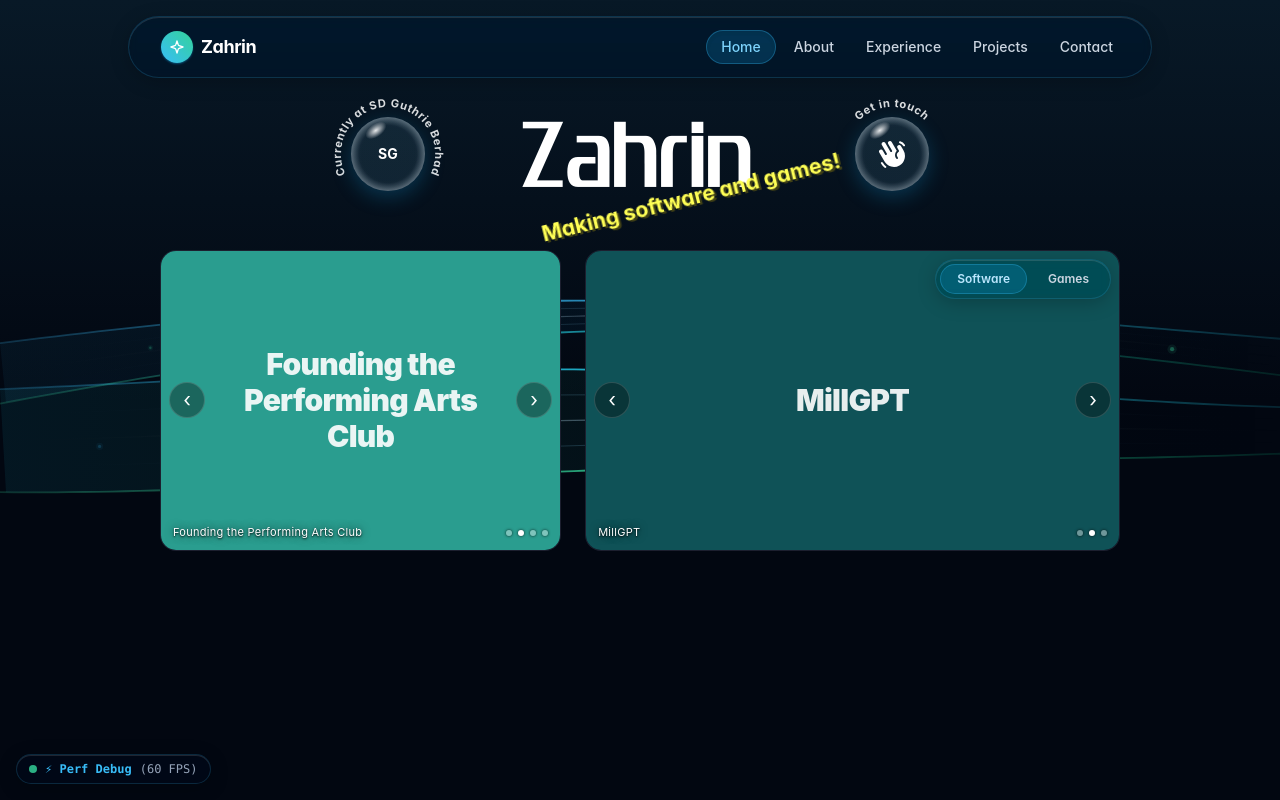
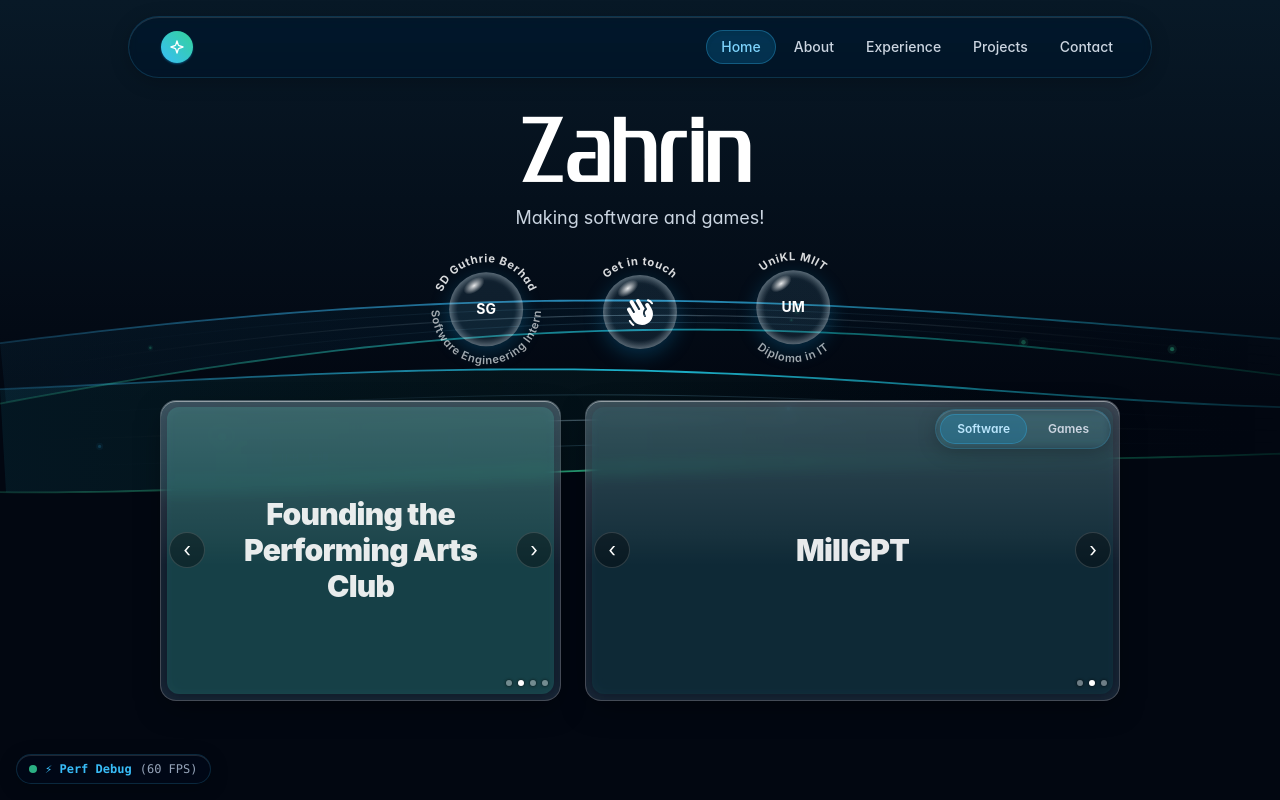
Before and after one commit to muhammadzahrin/portfolio-website, a Next.js app: page / in a window 1280 px wide. Shown: the top 800 px of the page. Built offline with nearby package versions, Linux system fonts and the light colour scheme.

Commit message:
feat: home bubble row, glass panels and subtitle v0.1.34
Co-Authored-By: Claude Opus 5.5 <noreply@anthropic.com>

```diff
--- a/package.json
+++ b/package.json
@@ -1,6 +1,6 @@
 {
   "name": "portfolio-website",
-  "version": "0.1.33",
+  "version": "0.1.34",
   "private": true,
   "scripts": {
     "dev": "next dev",
--- a/src/app/globals.css
+++ b/src/app/globals.css
@@ -392,12 +392,12 @@ html.disable-backdrop-blur .glass-card-surface {
 }
 
 /* 12fr:16fr with 4:3 and 16:9 panels gives both the same height (9 units);
-   the max-width caps that height at the screen height left over after the navbar and intro */
+   the max-width caps that height at the screen height left over after the navbar, title and bubbles (420px) */
 @media (min-width: 768px) {
   .home-panels {
     grid-template-columns: 12fr 16fr;
     gap: 24px;
-    max-width: calc((100vh - 290px) * 28 / 9 + 24px);
+    max-width: calc((100vh - 420px) * 28 / 9 + 24px);
     margin-inline: auto;
   }
 }
@@ -423,6 +423,11 @@ html.disable-backdrop-blur .glass-card-surface {
   font-weight: 700;
   letter-spacing: 0.06em;
   fill: rgba(255, 255, 255, 0.85);
+}
+
+.bubble-ring-bottom {
+  font-weight: 600;
+  fill: rgba(255, 255, 255, 0.65);
 }
 
 .bubble {
@@ -463,7 +468,7 @@ html.disable-backdrop-blur .glass-card-surface {
 /* Desktop hover: the logo does a quick full turn, then rests facing forward; the hand waves */
 @media (hover: hover) {
   .bubble-link:hover .bubble-spin {
-    animation: bubble-spin 2.2s ease-in-out infinite;
+    animation: bubble-spin 1s ease-in-out infinite;
   }
 
   .bubble-link:hover .bubble-wave {
@@ -473,7 +478,44 @@ html.disable-backdrop-blur .glass-card-surface {
 
 @keyframes bubble-spin {
   0% { transform: rotateY(0deg); }
-  35%, 100% { transform: rotateY(360deg); }
+  65%, 100% { transform: rotateY(360deg); }
+}
+
+/* Each bubble drifts slowly in place, out of step with the others. `translate`, not transform, so the press effect still works */
+.bubble-row .bubble-link {
+  animation: bubble-float 7s ease-in-out infinite;
+}
+
+.bubble-row > :nth-child(2) { animation-delay: -2.3s; animation-duration: 8s; }
+.bubble-row > :nth-child(3) { animation-delay: -4.6s; animation-duration: 7.5s; }
+
+@keyframes bubble-float {
+  0%, 100% { translate: 0 0; }
+  25% { translate: 2px -4px; }
+  50% { translate: 0 -6px; }
+  75% { translate: -2px -3px; }
+}
+
+@media (prefers-reduced-motion: reduce) {
+  .bubble-row .bubble-link { animation: none; }
+}
+
+/* Home panels as Frutiger Aero glass: a frosted frame with a glossy top half over the picture */
+.aero-panel {
+  background: rgba(186, 230, 253, 0.08);
+  -webkit-backdrop-filter: blur(8px) saturate(150%);
+  backdrop-filter: blur(8px) saturate(150%);
+  border: 1px solid rgba(255, 255, 255, 0.22);
+  box-shadow: inset 0 1px 0 rgba(255, 255, 255, 0.45), inset 0 0 18px rgba(125, 211, 252, 0.12), 0 10px 30px -8px rgba(0, 0, 0, 0.5);
+}
+
+.aero-panel::after {
+  content: '';
+  position: absolute;
+  inset: 0;
+  border-radius: inherit;
+  pointer-events: none;
+  background: linear-gradient(180deg, rgba(255, 255, 255, 0.16), rgba(255, 255, 255, 0.04) 45%, transparent 55%);
 }
 
 @keyframes bubble-wave {
@@ -529,34 +571,6 @@ html.disable-backdrop-blur .glass-card-surface {
   font-weight: 700;
   letter-spacing: 0;
   color: #fff;
-}
-
-/* Tagline as a title-screen splash: yellow, tilted, hanging off the name's lower right, pulsing */
-.splash {
-  position: absolute;
-  left: 60%; /* phones: kept clear of the bubble on the right */
-  top: 92%;
-  translate: -50% -50%;
-  rotate: -14deg;
-  white-space: nowrap;
-  font-size: 11px;
-  font-weight: 700;
-  color: #ffff55;
-  text-shadow: 2px 2px 0 #3f3f15;
-  animation: splash-pulse 0.5s ease-in-out infinite alternate;
-}
-
-@media (min-width: 640px) {
-  .splash { font-size: 16px; }
-}
-
-@media (min-width: 768px) {
-  .splash { left: 72%; font-size: 20px; }
-}
-
-@keyframes splash-pulse {
-  from { scale: 1; }
-  to { scale: 1.08; }
 }
 
 @keyframes intro-failsafe {
--- a/src/app/page.tsx
+++ b/src/app/page.tsx
@@ -15,47 +15,58 @@ const meSlides = memoriesData
   .filter((m) => m.category === 'event' || m.category === 'education')
   .map((m, i) => ({ id: m._id, caption: m.title, image: m.photos?.[0], color: PLACEHOLDER_COLORS[i % PLACEHOLDER_COLORS.length] }));
 
+/** Logo for a bubble, or the name's initials until there is one */
+function BubbleLogo({ name, logo }: { name: string; logo?: string }) {
+  // eslint-disable-next-line @next/next/no-img-element
+  if (logo) return <img src={logo} alt="" className="w-9 h-9 object-contain" />;
+  return <>{name.split(' ').map((w) => w[0]).join('').slice(0, 2)}</>;
+}
+
 export default function HomePage() {
   const job = workExperiences.find((w) => w.isCurrent);
+  const uni = memoriesData.find((m) => m.category === 'education');
 
   return (
     // Same width and top padding as the other pages
-    <div className="home max-w-5xl mx-auto px-4 sm:px-6 lg:px-8 pt-3 sm:pt-5 pb-4 flex flex-col gap-6 md:gap-10">
-      {/* Title screen: my name in the middle with a splash line, a bubble either side
-          (at the edges on phones, beside the name on desktop) */}
-      <section className="grid grid-cols-[1fr_auto_1fr] items-center gap-x-2 md:gap-x-20">
-        <div className="justify-self-start md:justify-self-end">
+    <div className="home max-w-5xl mx-auto px-4 sm:px-6 lg:px-8 pt-3 sm:pt-5 pb-4 flex flex-col gap-6 md:gap-8">
+      {/* Title screen: my name, a subtitle, then a row of bubbles like a menu */}
+      <section className="flex flex-col items-center text-center">
+        <h1 className="text-5xl sm:text-7xl md:text-8xl leading-[1.1]">
+          <span data-intro-target className="intro-name">
+            {siteConfig.name}
+          </span>
+        </h1>
+        <p className="mt-1 text-base sm:text-lg text-slate-300">{siteConfig.tagline}</p>
+
+        <div className="bubble-row mt-4 md:mt-6 flex justify-center gap-3 sm:gap-10">
           {job && (
             <Bubble
               href="/experience"
               id="ring-job"
               label={`Currently ${job.role} at ${job.organisation}`}
-              ringText={`Currently at ${job.organisation}`}
+              ringText={job.organisation}
+              ringBottom={job.role}
               iconClassName="bubble-spin text-sm font-bold text-white"
             >
-              {job.logo ? (
-                // eslint-disable-next-line @next/next/no-img-element
-                <img src={job.logo} alt="" className="w-9 h-9 object-contain" />
-              ) : (
-                job.organisation.split(' ').map((w) => w[0]).join('').slice(0, 2)
-              )}
+              <BubbleLogo name={job.organisation} logo={job.logo} />
             </Bubble>
           )}
-        </div>
-
-        <div className="relative">
-          <h1 className="text-5xl sm:text-7xl md:text-8xl leading-[1.1]">
-            <span data-intro-target className="intro-name">
-              {siteConfig.name}
-            </span>
-          </h1>
-          <p className="splash">{siteConfig.tagline}</p>
-        </div>
-
-        <div className="justify-self-end md:justify-self-start">
           <Bubble href="/contact" id="ring-contact" label="Get in touch" ringText="Get in touch" iconClassName="bubble-wave text-white">
             <HandWaveIcon />
           </Bubble>
+          {uni && (
+            <Bubble
+              href="/about"
+              id="ring-uni"
+              label={`Studying ${uni.subtitle} at ${uni.title}`}
+              ringText={uni.title}
+              // The full name runs up both sides of the ring
+              ringBottom="Diploma in IT"
+              iconClassName="bubble-spin text-sm font-bold text-white"
+            >
+              <BubbleLogo name={uni.title} />
+            </Bubble>
+          )}
         </div>
       </section>
 
--- a/src/components/home/Bubble.tsx
+++ b/src/components/home/Bubble.tsx
@@ -6,7 +6,9 @@ interface BubbleProps {
   label: string;
   /** Text curved around the bubble, centred over the top */
   ringText: string;
-  /** Unique per page: names the SVG circle the ring text follows */
+  /** Optional second line, centred along the bottom and read left to right */
+  ringBottom?: string;
+  /** Unique per page: names the SVG circles the ring text follows */
   id: string;
   /** What spins/waves inside on hover (desktop): see .bubble-spin / .bubble-wave */
   iconClassName: string;
@@ -14,9 +16,11 @@ interface BubbleProps {
 }
 
 const RING_RADIUS = 42;
+// The bottom line hangs inward from its baseline, so its circle is one cap height wider to share the top line's band
+const BOTTOM_RADIUS = 49;
 
 /** Soap-bubble link with its label curved around it, like a console menu bubble. */
-export function Bubble({ href, label, ringText, id, iconClassName, children }: BubbleProps) {
+export function Bubble({ href, label, ringText, ringBottom, id, iconClassName, children }: BubbleProps) {
   return (
     <Link href={href} aria-label={label} className="bubble-link apple-press">
       <svg viewBox="0 0 100 100" className="bubble-ring" aria-hidden="true">
@@ -27,6 +31,17 @@ export function Bubble({ href, label, ringText, id, iconClassName, children }: B
             {ringText}
           </textPath>
         </text>
+        {ringBottom && (
+          <>
+            {/* Starts at the top going anticlockwise, so its middle is the bottom and the text there stays upright */}
+            <path id={`${id}-bottom`} fill="none" d={`M 50,${50 - BOTTOM_RADIUS} a ${BOTTOM_RADIUS},${BOTTOM_RADIUS} 0 1,0 0,${BOTTOM_RADIUS * 2} a ${BOTTOM_RADIUS},${BOTTOM_RADIUS} 0 1,0 0,-${BOTTOM_RADIUS * 2}`} />
+            <text className="bubble-ring-bottom">
+              <textPath href={`#${id}-bottom`} startOffset="50%" textAnchor="middle">
+                {ringBottom}
+              </textPath>
+            </text>
+          </>
+        )}
       </svg>
       <span className="bubble">
         <span className={iconClassName}>{children}</span>
--- a/src/components/home/Slideshow.tsx
+++ b/src/components/home/Slideshow.tsx
@@ -45,7 +45,7 @@ export function Slideshow({ slides, href, label, className = '', children }: Sli
 
   return (
     <div
-      className={`group relative overflow-hidden rounded-2xl border border-white/10 bg-slate-950 ${className}`}
+      className={`group relative rounded-2xl aero-panel ${className}`}
       onMouseEnter={() => setPaused(true)}
       onMouseLeave={() => setPaused(false)}
     >
@@ -53,24 +53,28 @@ export function Slideshow({ slides, href, label, className = '', children }: Sli
         <div
           key={slide.id}
           aria-hidden="true"
-          className={`absolute inset-0 transition-opacity duration-700 ${i === shown ? 'opacity-100' : 'opacity-0'}`}
+          // Inset inside the glass frame
+          className={`absolute inset-1.5 rounded-xl overflow-hidden transition-opacity duration-700 ${i === shown ? 'opacity-100' : 'opacity-0'}`}
         >
           {slide.image ? (
-            // eslint-disable-next-line @next/next/no-img-element
-            <img src={slide.image} alt="" className="w-full h-full object-cover" />
+            <>
+              {/* eslint-disable-next-line @next/next/no-img-element */}
+              <img src={slide.image} alt="" className="w-full h-full object-cover" />
+              {/* Inside the slide so it fades with its picture; a shadow behind the letters keeps it readable on any photo */}
+              {/* No truncate: its overflow clipping would cut the shadow off at the text box */}
+              <span className="absolute left-3 right-20 bottom-2.5 text-[11px] leading-tight tracking-wide text-white [text-shadow:0_1px_2px_rgba(0,0,0,0.9),0_0_8px_rgba(0,0,0,0.7)]">
+                {slide.caption}
+              </span>
+            </>
           ) : (
+            // Placeholder: tinted glass (the colour at 30%) with the caption in the middle
             <div
               className="w-full h-full flex items-center justify-center px-14 py-6 text-center text-2xl sm:text-3xl font-black tracking-tight text-white/90"
-              style={{ background: slide.color }}
+              style={{ background: `${slide.color}4d` }}
             >
               {slide.caption}
             </div>
           )}
-          {/* Inside the slide so it fades with its picture; a shadow behind the letters keeps it readable on any photo */}
-          {/* No truncate: its overflow clipping would cut the shadow off at the text box */}
-          <span className="absolute left-3 right-20 bottom-2.5 text-[11px] leading-tight tracking-wide text-white [text-shadow:0_1px_2px_rgba(0,0,0,0.9),0_0_8px_rgba(0,0,0,0.7)]">
-            {slide.caption}
-          </span>
         </div>
       ))}
 
--- a/src/components/layout/Footer.tsx
+++ b/src/components/layout/Footer.tsx
@@ -88,7 +88,7 @@ export function Footer() {
         <div className="flex items-center gap-2">
           <span className="inline-flex items-center gap-1.5 font-mono text-[10px] tracking-wider px-2.5 py-0.5 rounded-full bg-sky-950/30 border border-sky-400/20 text-sky-400/90 shadow-sm select-none">
             <span className="w-1.5 h-1.5 rounded-full bg-emerald-400" />
-            v0.1.33
+            v0.1.34
           </span>
         </div>
       </div>
--- a/src/components/layout/Navbar.tsx
+++ b/src/components/layout/Navbar.tsx
@@ -38,7 +38,8 @@ export function Navbar() {
           <div className="w-8 h-8 rounded-full bg-gradient-to-tr from-sky-400 to-emerald-400 flex items-center justify-center text-white shadow-sm shadow-sky-500/40">
             <SparklesIcon className="w-4 h-4 text-white" />
           </div>
-          <span className="font-bold text-base sm:text-lg tracking-tight text-white group-hover:text-sky-400 transition-colors duration-75 ease-out">
+          {/* On Home the big title already says it; still read out to screen readers there */}
+          <span className={pathname === '/' ? 'sr-only' : 'font-bold text-base sm:text-lg tracking-tight text-white group-hover:text-sky-400 transition-colors duration-75 ease-out'}>
             {siteConfig.name}
           </span>
         </Link>
--- a/src/data/experience.ts
+++ b/src/data/experience.ts
@@ -8,7 +8,7 @@ export const workExperiences: WorkExperience[] = [
   {
     _id: 'exp-sd-guthrie-berhad',
     _type: 'workExperience',
-    role: 'IT Intern',
+    role: 'Software Engineering Intern',
     organisation: 'SD Guthrie Berhad',
     location: 'Malaysia',
     startDate: '2024',
```
Also changed, not shown: 1 other file (tests, documents, lock files or other folders).
